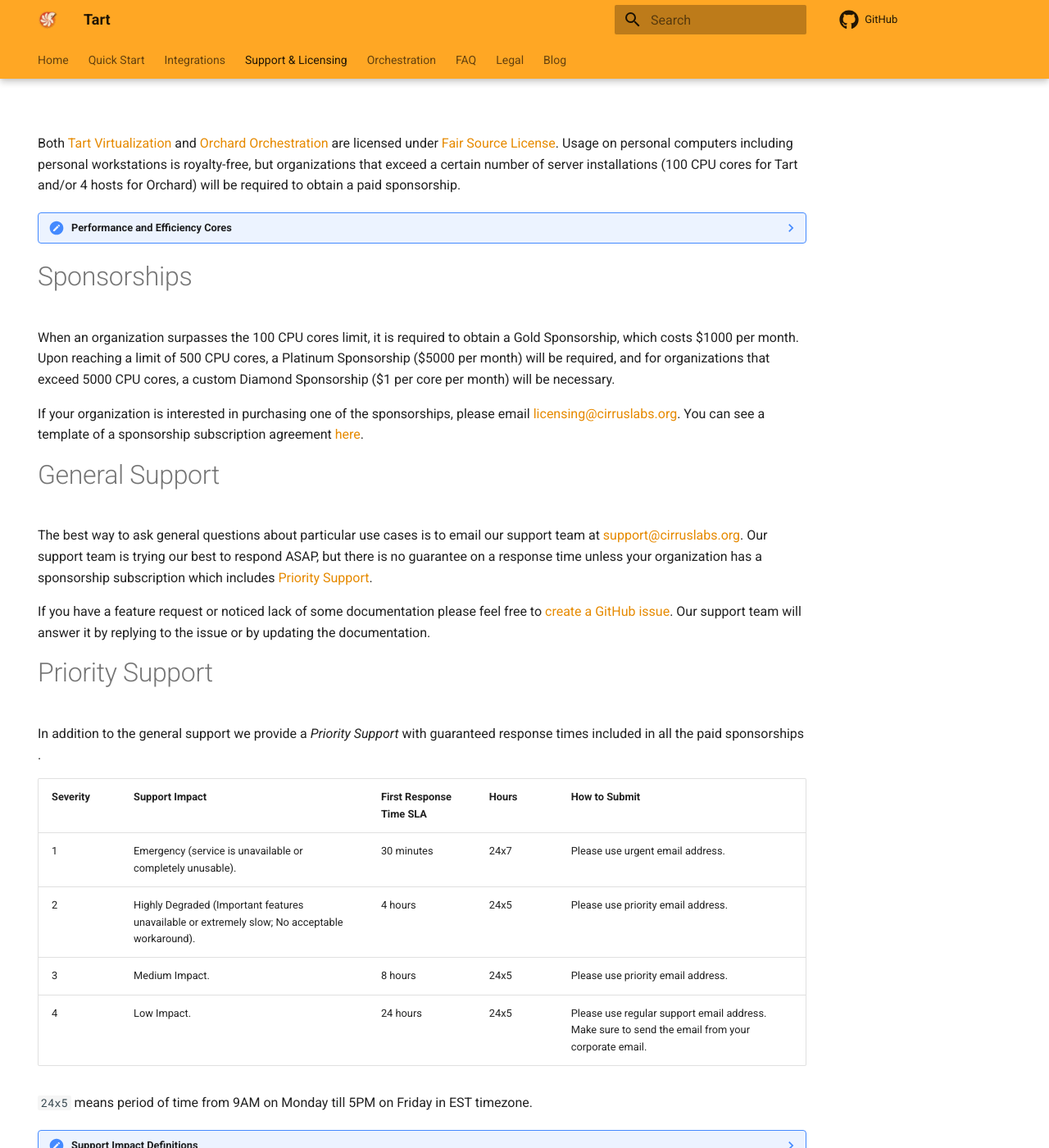
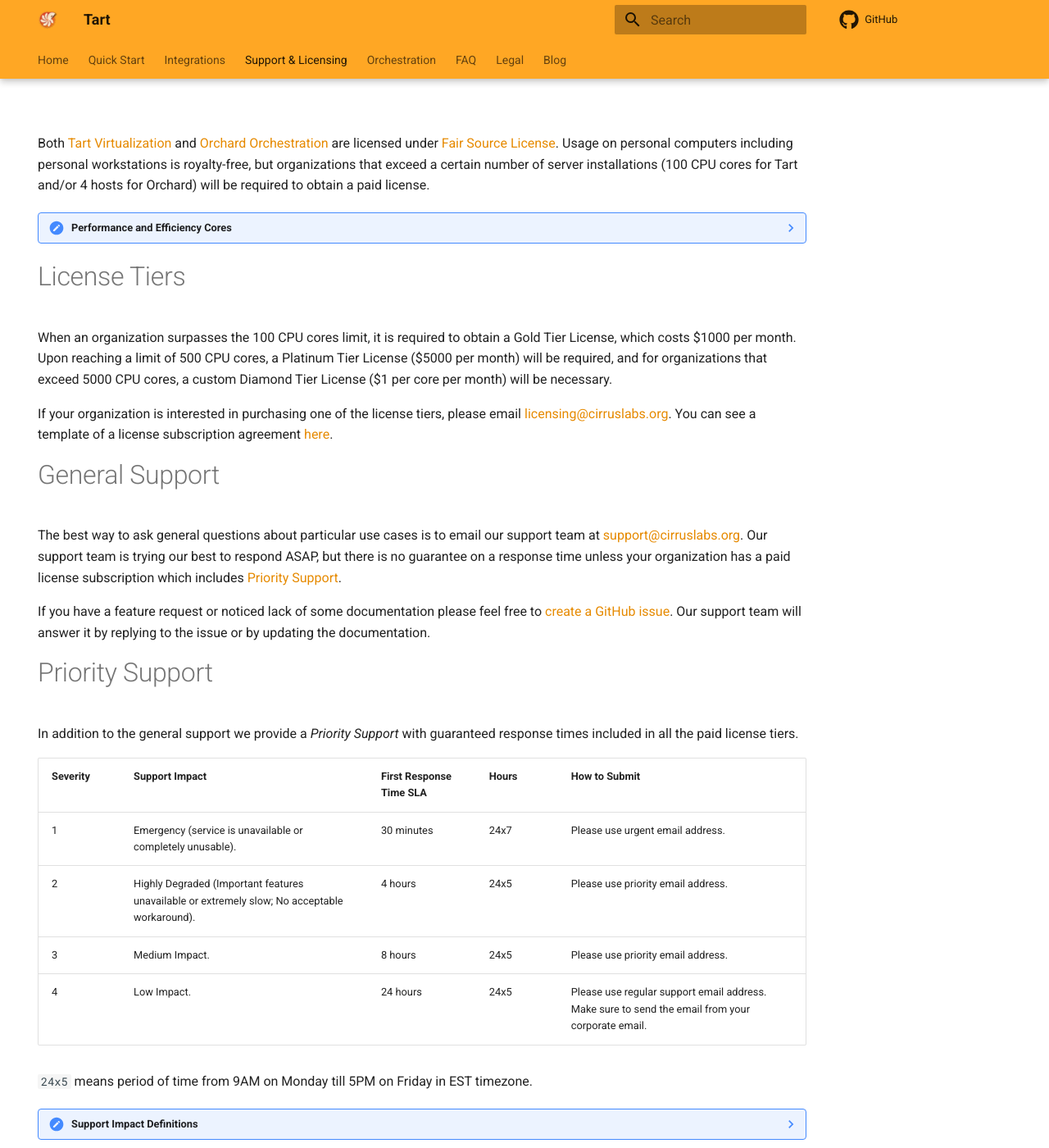
Before and after one commit to cirruslabs/tart, an MkDocs documentation site: the page built from docs/licensing.md, in a window 1280 px wide and 1400 px high. Shown: the whole window at 82% size. Built offline with MkDocs 1.6.1 and Material for MkDocs 9.7.7, drawn with Linux system fonts in a browser that asks for light colours; plug-ins that fetch from the network failed and are left out; comment, search, counter and statistics services are not loaded; some of the changed text lies outside the part shown.

Commit message:
Use "License Tier" term
Instead of a "Sponsorship"

```diff
--- a/docs/licensing.md
+++ b/docs/licensing.md
@@ -6,7 +6,7 @@
 Both [Tart Virtualization](https://github.com/cirruslabs/tart) and [Orchard Orchestration](https://github.com/cirruslabs/orchard)
 are licensed under [Fair Source License](https://fair.io/). Usage on personal computers including personal workstations is royalty-free,
 but organizations that exceed a certain number of server installations (100 CPU cores for Tart and/or 4 hosts for Orchard)
-will be required to obtain a paid sponsorship.
+will be required to obtain a paid license.
 
 ??? note "Performance and Efficiency Cores"
     The virtual CPU cores in Tart VMs do not differentiate between the high-performance  and high-efficient cores
@@ -14,27 +14,27 @@
     being executed within the virtual machines. As a result, both performance and energy-efficient cores of the host CPU
     are treated equally in terms of licensing.
 
-# Sponsorships
+# License Tiers
 
-When an organization surpasses the 100 CPU cores limit, it is required to obtain a Gold Sponsorship, which costs \$1000 per month.
-Upon reaching a limit of 500 CPU cores, a Platinum Sponsorship (\$5000 per month) will be required, and for organizations
-that exceed 5000 CPU cores, a custom Diamond Sponsorship (\$1 per core per month) will be necessary.
+When an organization surpasses the 100 CPU cores limit, it is required to obtain a Gold Tier License, which costs \$1000 per month.
+Upon reaching a limit of 500 CPU cores, a Platinum Tier License (\$5000 per month) will be required, and for organizations
+that exceed 5000 CPU cores, a custom Diamond Tier License (\$1 per core per month) will be necessary.
 
-If your organization is interested in purchasing one of the sponsorships, please email [licensing@cirruslabs.org](mailto:licensing@cirruslabs.org).
-You can see a template of a sponsorship subscription agreement [here](assets/TartSponsorshipSubscriptionTemplate.pdf).
+If your organization is interested in purchasing one of the license tiers, please email [licensing@cirruslabs.org](mailto:licensing@cirruslabs.org).
+You can see a template of a license subscription agreement [here](assets/TartLicenseSubscription.pdf).
 
 # General Support
 
 The best way to ask general questions about particular use cases is to email our support team at [support@cirruslabs.org](mailto:support@cirruslabs.org).
 Our support team is trying our best to respond ASAP, but there is no guarantee on a response time unless your organization
-has a sponsorship subscription which includes [Priority Support](#priority-support).
+has a paid license subscription which includes [Priority Support](#priority-support).
 
 If you have a feature request or noticed lack of some documentation please feel free to [create a GitHub issue](https://github.com/cirruslabs/tart/issues/new).
 Our support team will answer it by replying to the issue or by updating the documentation.
 
 # Priority Support
 
-In addition to the general support we provide a *Priority Support* with guaranteed response times included in all the paid sponsorships .
+In addition to the general support we provide a *Priority Support* with guaranteed response times included in all the paid license tiers.
 
 | Severity | Support Impact                                                                                | First Response Time SLA | Hours | How to Submit                                                                                    |
 |----------|-----------------------------------------------------------------------------------------------|-------------------------|-------|--------------------------------------------------------------------------------------------------|
@@ -57,5 +57,5 @@
       Information, an enhancement, or documentation clarification is requested, but there is no impact on the operation of Tart and/or Orchard.
 
 !!! info "How to submit a priority or an urgent issue"
-    Once your organization [signs the Sponsorship Subscription contract](#sponsorships), members of your organization
+    Once your organization [obtains a license](#license-tiers), members of your organization
     will get access to separate support emails specified in your subscription contract.
```
Also changed, not shown: docs/blog/posts/2023-02-11-changing-tart-license.md (+6 -6 lines), 2 other files.
